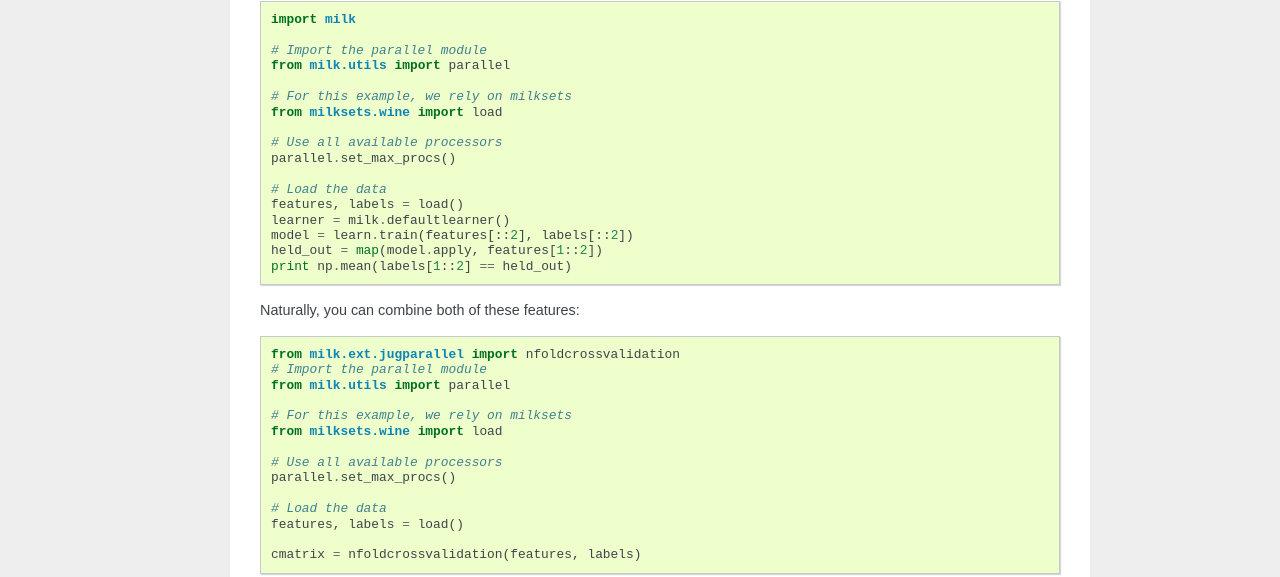
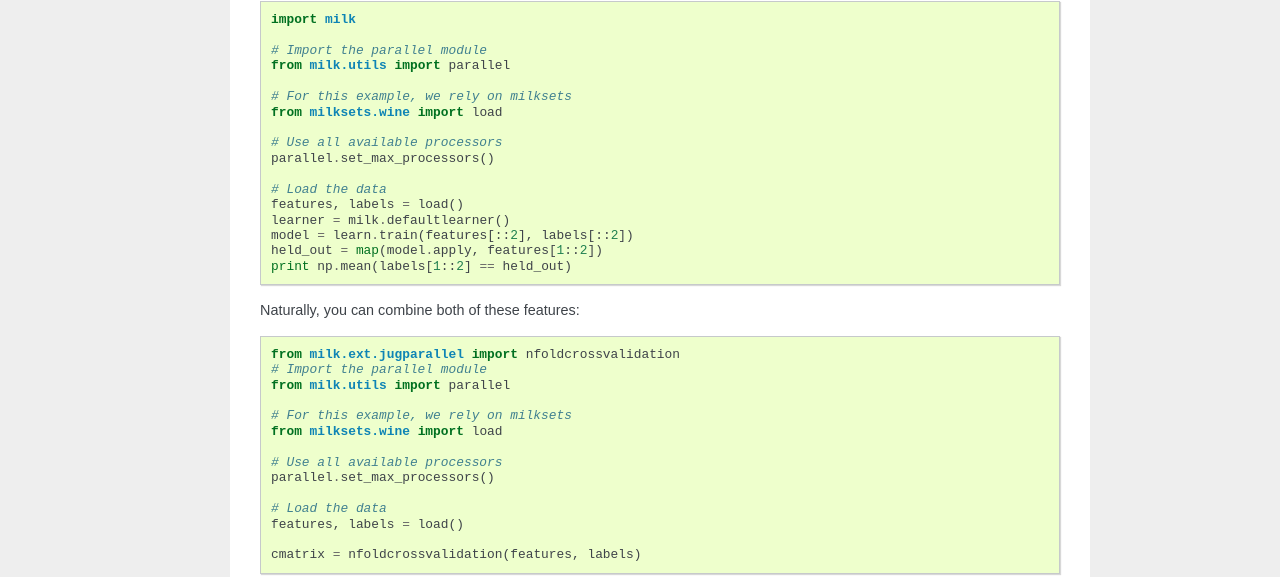
Before and after one commit to luispedro/milk, a Sphinx documentation site: the page built from docs/source/parallel.rst, in a window 1280 px wide. Shown: the part 1113-1690 px from the top of the page. Built offline with Sphinx 7.4.7, drawn with Linux system fonts in a browser that asks for light colours; formulas are drawn with MathJax 3.

Commit message:
function is defined as set_max_processors() not set_max_procs()

```diff
--- a/docs/source/parallel.rst
+++ b/docs/source/parallel.rst
@@ -81,7 +81,7 @@ without an argument sets the number of processes to the number of CPUs).
     from milksets.wine import load
 
     # Use all available processors
-    parallel.set_max_procs()
+    parallel.set_max_processors()
 
     # Load the data
     features, labels = load()
@@ -101,7 +101,7 @@ Naturally, you can combine both of these features::
     from milksets.wine import load
 
     # Use all available processors
-    parallel.set_max_procs()
+    parallel.set_max_processors()
 
     # Load the data
     features, labels = load()
```
